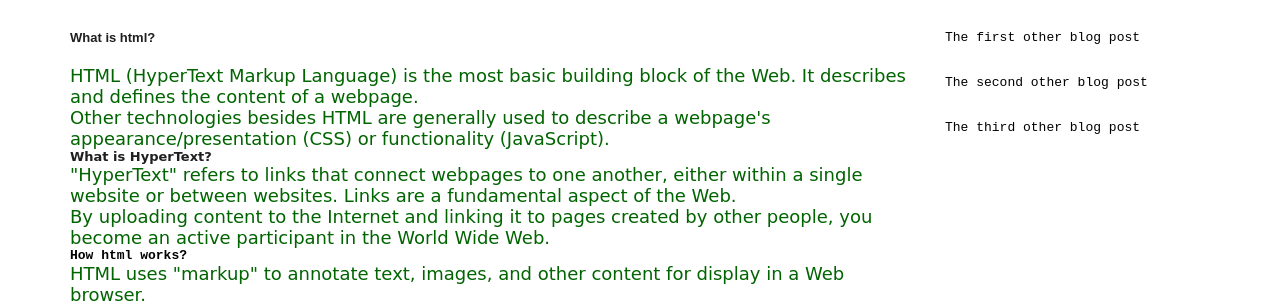
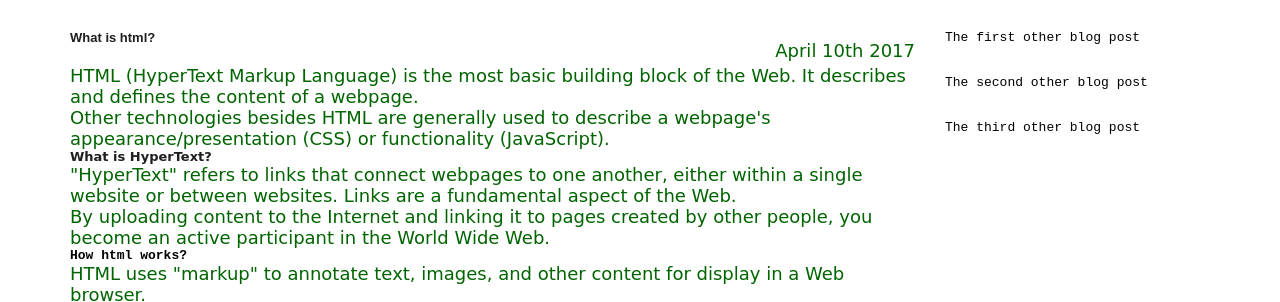
Before and after one commit to gongchenpsvm/Blog-Post-BRRWW, a plain HTML site: page index.html in a window 1280 px wide. Shown: the top 302 px of the page. Drawn offline with Linux system fonts and the light colour scheme.

Commit message:
Absolute and relative position

```diff
--- a/index.html
+++ b/index.html
@@ -11,7 +11,7 @@
             <div class="blog-post">
 
                 <h1 class="header">What is html?</h1>
-
+                <p class = "date"> April 10th 2017</p>
                 <p>HTML (HyperText Markup Language) is the most basic building block of the Web. It describes and defines the content of a webpage.
                     <br>
                 Other technologies besides HTML are generally used to describe a webpage's appearance/presentation (CSS) or functionality (JavaScript).</p>
--- a/style.css
+++ b/style.css
@@ -57,6 +57,7 @@ p {
 .blog-post {
     width: 75%;
     float: left;
+    position: relative;
 }
 
 .other-posts {
@@ -84,3 +85,10 @@ p {
     float: left;
     margin: 50px auto auto 50px;
 }
+
+
+.date {
+    position: absolute;
+    top: 10px;
+    right: 10px;
+}
```
